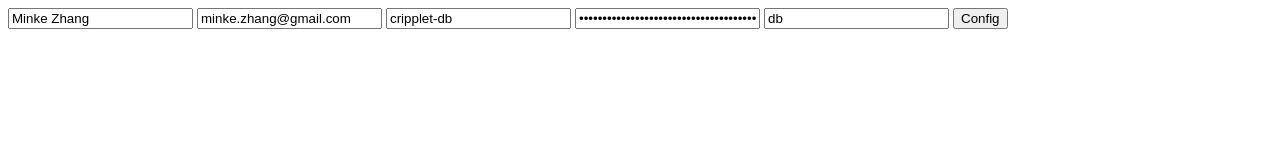
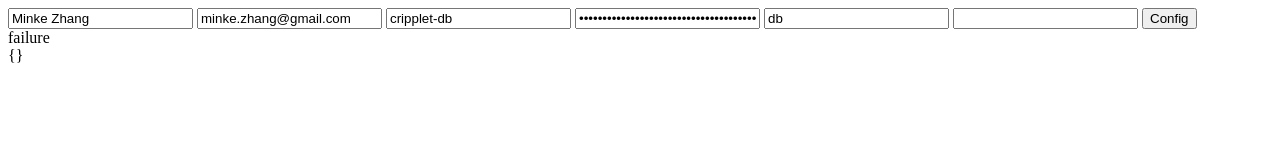
Before and after one commit to cripplet/ghdb, a plain HTML site: page index.html in a window 1280 px wide. Drawn offline with nearby package versions, Linux system fonts and the light colour scheme; no server answers.

Commit message:
Update index.html

```diff
--- a/index.html
+++ b/index.html
@@ -29,8 +29,8 @@ $(function() {
      password: config.password
   });
 
-  var db = gh.getRepo(config.username, repo);
-  db.getContents("master", "", true).then(
+  var db = gh.getRepo(config.username, config.repo);
+  db.getContents(config.branch, "", true).then(
     function(success) {
       $("#error_dir").text("success");
       $("#debug_dir").text(JSON.stringify(success));
@@ -50,7 +50,8 @@ $(function() {
   <input type="email" name="email" value="" />
   <input type="text" name="username" value="" />
   <input type="password" name="password" value="" />
-  <input type="text" name="repo" />
+  <input type="text" name="repo" value="" />
+  <input type="text" name="branch" value="" />
   <button onClick="updateConfig('#config');">Config</button>
 </form>
 
```
